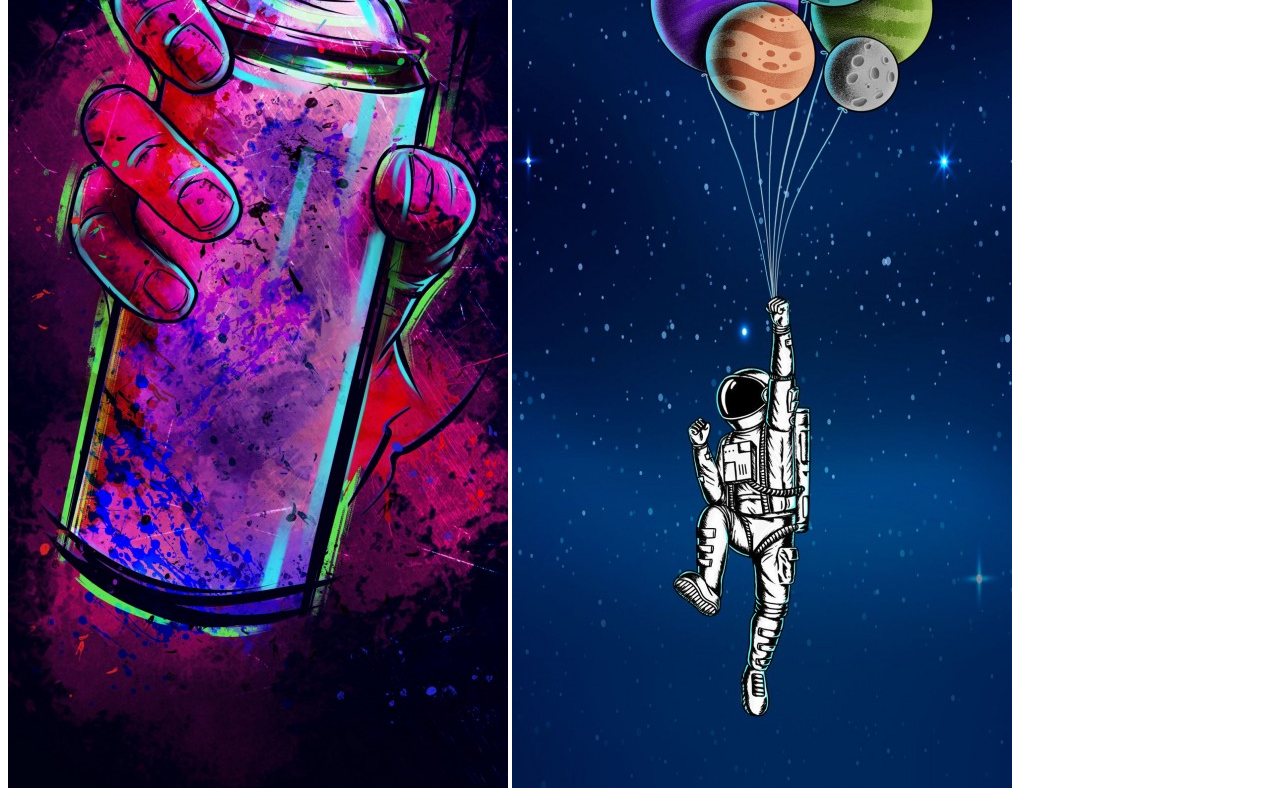
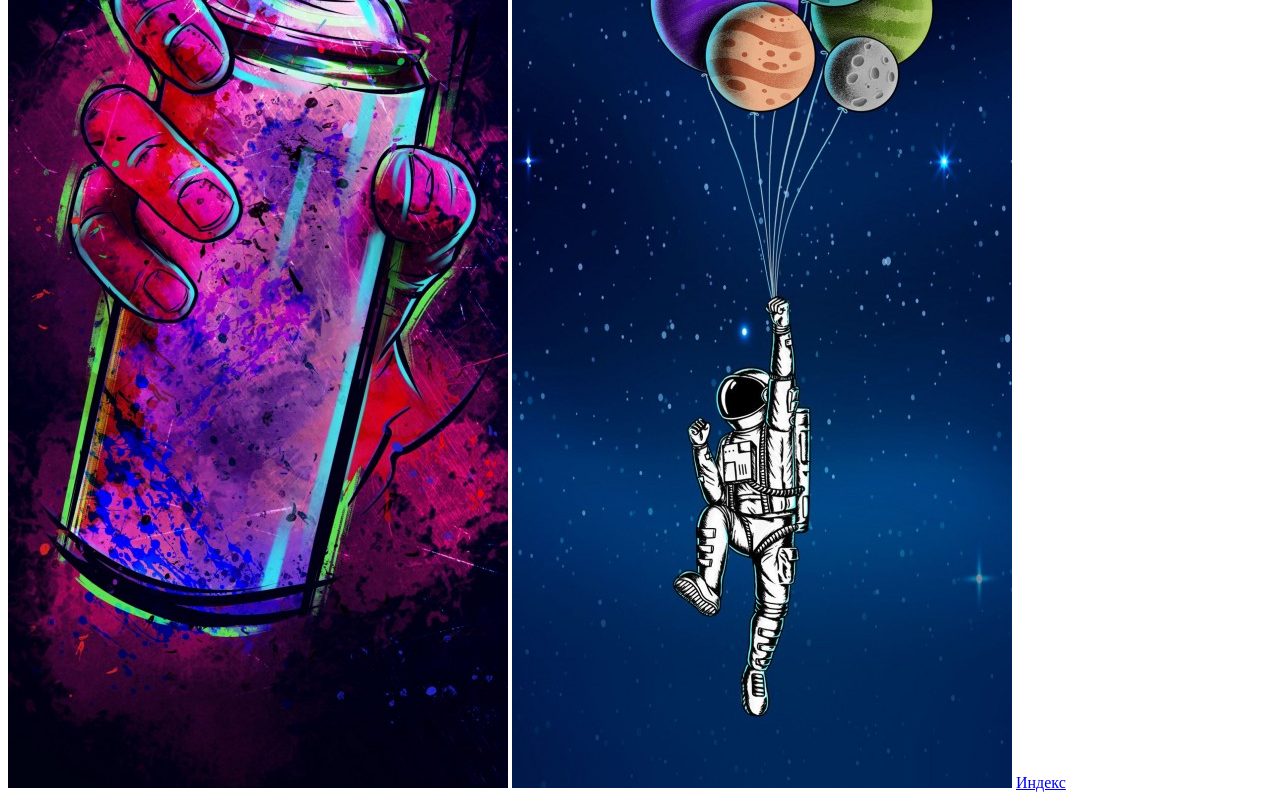
Before and after one commit to DimaMalyshenko/HWGitHub, a plain HTML site: page gallery.html in a window 1280 px wide. Shown: the part 303-1103 px from the top of the page. Drawn offline with Linux system fonts and the light colour scheme.

Commit message:
Third commit

```diff
--- a/gallery.html
+++ b/gallery.html
@@ -9,5 +9,6 @@
 <body>
     <img src="./img/168909-ballonchik-graffiti-ulichnoe_iskusstvo-svet-purpur-500x.jpg" alt="NotFound">
     <img src="./img/169199-smartfon-Vozdushnyy_sharik-sinij-chelovek-zhest-500x.jpg" alt="NotFound">
+    <a href="./index.html">Индекс</a>
 </body>
 </html>
```
